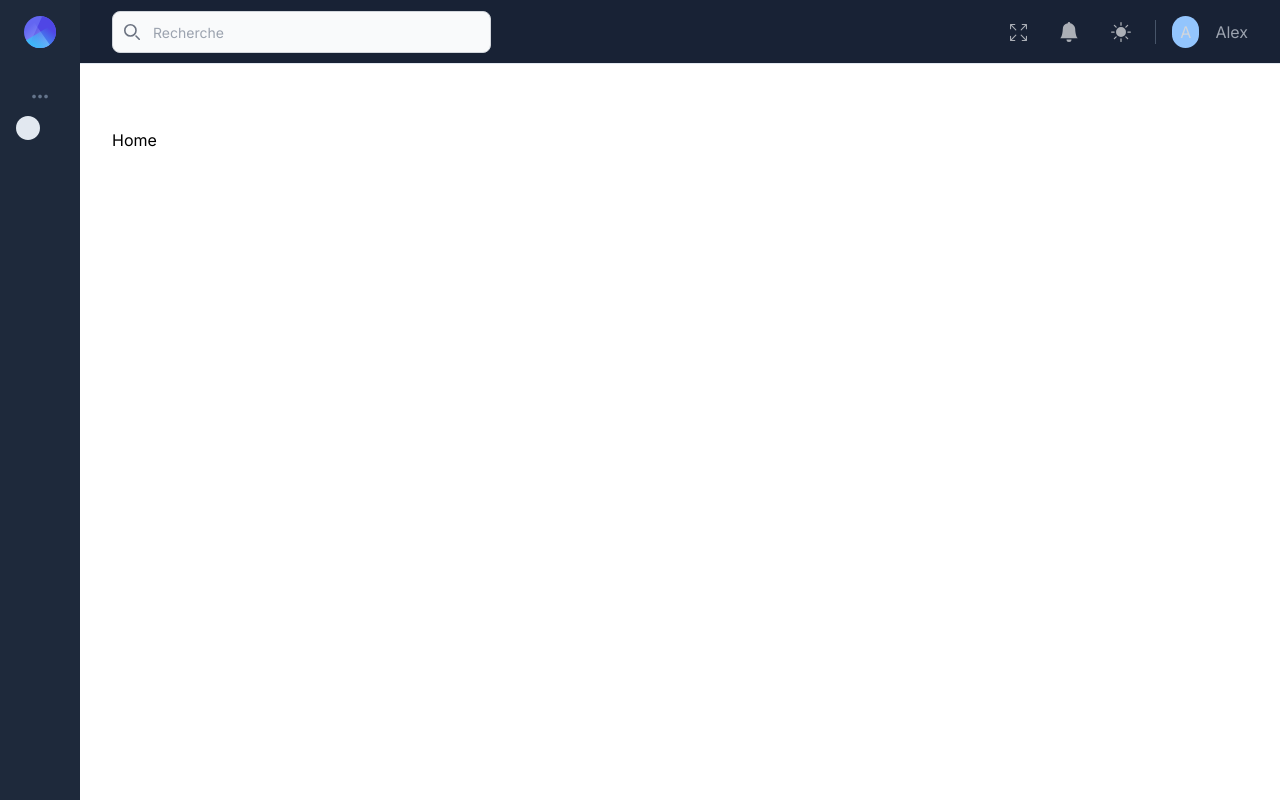
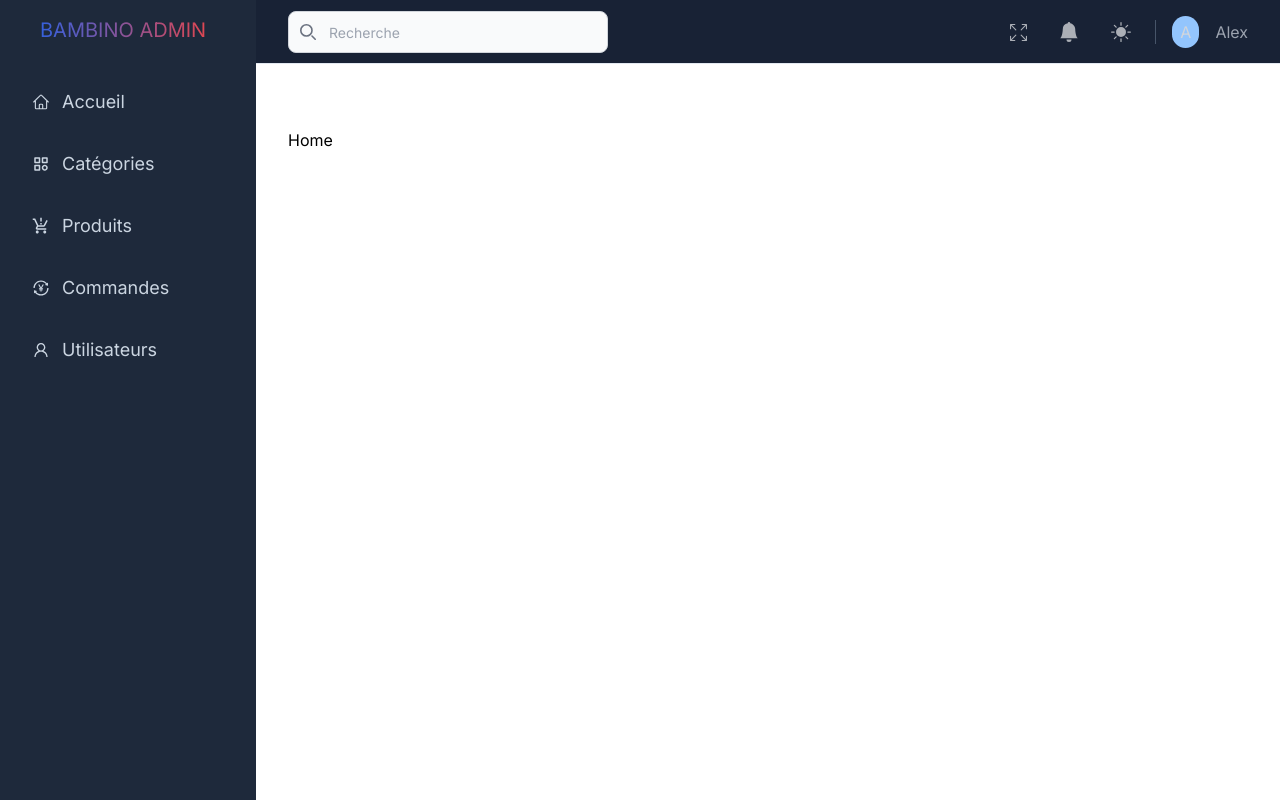
Before and after one commit to alexissengangabo07/babyshop, a Next.js app in the folder web/: page /dashboard in a window 1280 px wide. Built offline with nearby package versions, Linux system fonts and the light colour scheme.

Commit message:
style sidebar

```diff
--- a/web/src/app/layout.tsx
+++ b/web/src/app/layout.tsx
@@ -2,7 +2,10 @@ import type { Metadata } from 'next'
 import { Inter } from 'next/font/google'
 import './globals.css'
 
-const inter = Inter({ subsets: ['latin'] })
+const inter = Inter({
+  weight: ["400", "500", "600", "700", "800", "900"],
+  subsets: ['latin']
+});
 
 export const metadata: Metadata = {
   title: 'Bambino Boss Shop',
--- a/web/src/components/dashboard/Header.tsx
+++ b/web/src/components/dashboard/Header.tsx
@@ -18,7 +18,7 @@ const Header = () => {
                                 <div className="relative">
                                     <div className="absolute inset-y-0 start-0 flex items-center ps-3 pointer-events-none">
                                         <svg className="w-4 h-4 text-gray-500 dark:text-gray-400" aria-hidden="true" xmlns="http://www.w3.org/2000/svg" fill="none" viewBox="0 0 20 20">
-                                            <path stroke="currentColor" stroke-linecap="round" stroke-linejoin="round" stroke-width="2" d="m19 19-4-4m0-7A7 7 0 1 1 1 8a7 7 0 0 1 14 0Z" />
+                                            <path stroke="currentColor" strokeLinecap="round" strokeLinejoin="round" strokeWidth="2" d="m19 19-4-4m0-7A7 7 0 1 1 1 8a7 7 0 0 1 14 0Z" />
                                         </svg>
                                     </div>
                                     <input
--- a/web/src/components/dashboard/Sidebar.tsx
+++ b/web/src/components/dashboard/Sidebar.tsx
@@ -1,35 +1,23 @@
 "use client"
-import React, { useState, useEffect, useRef } from 'react';
+import { MdProductionQuantityLimits } from 'react-icons/md';
+import { BiCategory } from 'react-icons/bi';
+import { AiOutlineTransaction, AiOutlineUser } from 'react-icons/ai';
+import { HiOutlineHome } from 'react-icons/hi2';
+import Image from 'next/image';
 
 function Sidebar() {
 
-    const trigger = useRef(null);
-    const sidebar = useRef(null);
-
-    const storedSidebarExpanded = localStorage.getItem('sidebar-expanded');
-    const [sidebarExpanded, setSidebarExpanded] = useState(storedSidebarExpanded === null ? false : storedSidebarExpanded === 'true');
-
     return (
         <div>
-            {/* Sidebar backdrop (mobile only) */}
-            <div
-                className={`fixed inset-0 bg-slate-900 bg-opacity-30 z-40 lg:hidden lg:z-auto transition-opacity duration-200
-        }`}
-                aria-hidden="true"
-            ></div>
-
             {/* Sidebar */}
             <div
-                id="sidebar"
-                ref={sidebar}
-                className={`flex flex-col absolute z-40 left-0 top-0 lg:static lg:left-auto lg:top-auto lg:translate-x-0 h-screen overflow-y-scroll lg:overflow-y-auto no-scrollbar w-64 lg:w-20 lg:sidebar-expanded:!w-64 2xl:!w-64 shrink-0 bg-slate-800 p-4 transition-all duration-200 ease-in-out
+                className={`flex flex-col absolute z-40 left-0 top-0 lg:static lg:left-auto lg:top-auto lg:translate-x-0 h-screen overflow-y-scroll lg:overflow-y-auto no-scrollbar w-64 lg:sidebar-expanded:!w-64 2xl:!w-64 shrink-0 bg-slate-800 p-4 pt-0 transition-all duration-200 ease-in-out
         }`}
             >
                 {/* Sidebar header */}
-                <div className="flex justify-between mb-10 pr-3 sm:px-2">
+                <div className="flex justify-between pr-3 sm:px-2">
                     {/* Close button */}
-                    <button
-                        ref={trigger}
+                    <a
                         className="lg:hidden text-slate-500 hover:text-slate-400"
                         aria-controls="sidebar"
                     >
@@ -37,31 +25,11 @@ function Sidebar() {
                         <svg className="w-6 h-6 fill-current" viewBox="0 0 24 24" xmlns="http://www.w3.org/2000/svg">
                             <path d="M10.7 18.7l1.4-1.4L7.8 13H20v-2H7.8l4.3-4.3-1.4-1.4L4 12z" />
                         </svg>
-                    </button>
+                    </a>
                     {/* Logo */}
-                    <a href="/" className="block">
-                        <svg width="32" height="32" viewBox="0 0 32 32">
-                            <defs>
-                                <linearGradient x1="28.538%" y1="20.229%" x2="100%" y2="108.156%" id="logo-a">
-                                    <stop stopColor="#A5B4FC" stopOpacity="0" offset="0%" />
-                                    <stop stopColor="#A5B4FC" offset="100%" />
-                                </linearGradient>
-                                <linearGradient x1="88.638%" y1="29.267%" x2="22.42%" y2="100%" id="logo-b">
-                                    <stop stopColor="#38BDF8" stopOpacity="0" offset="0%" />
-                                    <stop stopColor="#38BDF8" offset="100%" />
-                                </linearGradient>
-                            </defs>
-                            <rect fill="#6366F1" width="32" height="32" rx="16" />
-                            <path d="M18.277.16C26.035 1.267 32 7.938 32 16c0 8.837-7.163 16-16 16a15.937 15.937 0 01-10.426-3.863L18.277.161z" fill="#4F46E5" />
-                            <path
-                                d="M7.404 2.503l18.339 26.19A15.93 15.93 0 0116 32C7.163 32 0 24.837 0 16 0 10.327 2.952 5.344 7.404 2.503z"
-                                fill="url(#logo-a)"
-                            />
-                            <path
-                                d="M2.223 24.14L29.777 7.86A15.926 15.926 0 0132 16c0 8.837-7.163 16-16 16-5.864 0-10.991-3.154-13.777-7.86z"
-                                fill="url(#logo-b)"
-                            />
-                        </svg>
+                    <a href="/dashboard" className="block">
+                        {/* <Image src={'/bambino.png'} alt="" width={120} height={120} /> */}
+                        <p className='text-lg lg:text-xl p-4 bg-gradient-to-r from-blue-600 to-red-500 bg-clip-text text-transparent'>BAMBINO ADMIN</p>
                     </a>
                 </div>
 
@@ -69,87 +37,97 @@ function Sidebar() {
                 <div className="space-y-8">
                     {/* Pages group */}
                     <div>
-                        <h3 className="text-xs uppercase text-slate-500 font-semibold pl-3">
-                            <span className="hidden lg:block lg:sidebar-expanded:hidden 2xl:hidden text-center w-6" aria-hidden="true">
-                                •••
-                            </span>
-                            <span className="lg:hidden lg:sidebar-expanded:block 2xl:block">Pages</span>
-                        </h3>
                         <ul className="mt-3">
+                            <li
+                                className={`rounded-sm mb-0.5 last:mb-0 transition duration-1000 focus:text-white hover:bg-[#374151] p-4 cursor-pointer`}
+                            >
                                 <a
                                     href="#0"
-                                className={`block text-slate-200 truncate transition duration-150 hover:text-white'
+                                    className={`block text-slate-300 rounded-sm truncate  w-full
                                                     }`}
                                 >
                                     <div className="flex items-center justify-between">
                                         <div className="flex items-center">
-                                        <svg className="shrink-0 h-6 w-6" viewBox="0 0 24 24">
-                                            <path
-                                                className={`fill-current 'text-slate-400
-                                                    }`}
-                                                d="M12 0C5.383 0 0 5.383 0 12s5.383 12 12 12 12-5.383 12-12S18.617 0 12 0z"
-                                            />
-                                            <path
-                                                className={`fill-current 'text-slate-600'
-                                                    }`}
-                                                d="M12 3c-4.963 0-9 4.037-9 9s4.037 9 9 9 9-4.037 9-9-4.037-9-9-9z"
-                                            />
-                                            <path
-                                                className={`fill-current 'text-slate-400'
-                                                    }`}
-                                                d="M12 15c-1.654 0-3-1.346-3-3 0-.462.113-.894.3-1.285L6 6l4.714 3.301A2.973 2.973 0 0112 9c1.654 0 3 1.346 3 3s-1.346 3-3 3z"
-                                            />
-                                        </svg>
-                                        <span className="text-sm font-medium ml-3 lg:opacity-0 lg:sidebar-expanded:opacity-100 2xl:opacity-100 duration-200">
-                                            Dashboard
+                                            <HiOutlineHome size={18} />
+                                            <span className="text-lg ml-3 lg:sidebar-expanded:opacity-100 duration-200">
+                                                Accueil
                                             </span>
-                                    </div>
-                                    {/* Icon */}
-                                    <div className="flex shrink-0 ml-2">
-                                        <svg className="w-3 h-3 shrink-0 ml-1 fill-current text-slate-400 " viewBox="0 0 12 12">
-                                            <path d="M5.9 11.4L.5 6l1.4-1.4 4 4 4-4L11.3 6z" />
-                                        </svg>
                                         </div>
                                     </div>
                                 </a>
-                            <div className="lg:hidden lg:sidebar-expanded:block 2xl:block">
-                                <ul className={`pl-9 mt-1 ${!open && 'hidden'}`}>
-                                    <li className="mb-1 last:mb-0">
+                            </li>
+                            <li
+                                className={`rounded-sm mb-0.5 last:mb-0 transition duration-1000 focus:text-white hover:bg-[#374151] p-4 cursor-pointer`}
+                            >
                                 <a
-                                            href="/"
-                                            className="
-                                                                block transition duration-150 truncate ' text-slate-400 hover:text-slate-200
-                                                            "
+                                    href="#0"
+                                    className={`block text-slate-300 rounded-sm truncate  w-full
+                                                    }`}
                                 >
-                                            <span className="text-sm font-medium lg:opacity-0 lg:sidebar-expanded:opacity-100 2xl:opacity-100 duration-200">
-                                                Main
+                                    <div className="flex items-center justify-between">
+                                        <div className="flex items-center">
+                                            <BiCategory size={18} />
+                                            <span className="text-lg ml-3 lg:sidebar-expanded:opacity-100 duration-200">
+                                                Catégories
                                             </span>
+                                        </div>
+                                    </div>
                                 </a>
                             </li>
-                                    <li className="mb-1 last:mb-0">
+                            <li
+                                className={`rounded-sm mb-0.5 last:mb-0 transition duration-1000 focus:text-white hover:bg-[#374151] p-4 cursor-pointer`}
+                            >
                                 <a
-                                            href="/dashboard/analytics"
-                                            className="block transition duration-150 truncate text-slate-400 hover:text-slate-200')
-                                                            "
+                                    href="#0"
+                                    className={`block text-slate-300 rounded-sm truncate  w-full
+                                                    }`}
                                 >
-                                            <span className="text-sm font-medium lg:opacity-0 lg:sidebar-expanded:opacity-100 2xl:opacity-100 duration-200">
-                                                Analytics
+                                    <div className="flex items-center justify-between">
+                                        <div className="flex items-center">
+                                            <MdProductionQuantityLimits size={18} />
+                                            <span className="text-lg ml-3 lg:sidebar-expanded:opacity-100 duration-200">
+                                                Produits
                                             </span>
+                                        </div>
+                                    </div>
                                 </a>
                             </li>
-                                    <li className="mb-1 last:mb-0">
+                            <li
+                                className={`rounded-sm mb-0.5 last:mb-0 transition duration-1000 focus:text-white hover:bg-[#374151] p-4 cursor-pointer`}
+                            >
                                 <a
-                                            href="/dashboard/fintech"
-                                            className="block transition duration-150 truncate text-slate-400 hover:text-slate-200"
+                                    href="#0"
+                                    className={`block text-slate-300 rounded-sm truncate  w-full
+                                                    }`}
                                 >
-                                            <span className="text-sm font-medium lg:opacity-0 lg:sidebar-expanded:opacity-100 2xl:opacity-100 duration-200">
-                                                Fintech
+                                    <div className="flex items-center justify-between">
+                                        <div className="flex items-center">
+                                            <AiOutlineTransaction size={18} />
+                                            <span className="text-lg ml-3 lg:sidebar-expanded:opacity-100 duration-200">
+                                                Commandes
                                             </span>
+                                        </div>
+                                    </div>
                                 </a>
                             </li>
-                                </ul>
+                            <li
+                                className={`rounded-sm mb-0.5 last:mb-0 transition duration-1000 focus:text-white hover:bg-[#374151] p-4 cursor-pointer`}
+                            >
+                                <a
+                                    href="#0"
+                                    className={`block text-slate-300 rounded-sm truncate  w-full
+                                                    }`}
+                                >
+                                    <div className="flex items-center justify-between">
+                                        <div className="flex items-center">
+                                            <AiOutlineUser size={18} />
+                                            <span className="text-lg ml-3 lg:sidebar-expanded:opacity-100 duration-200">
+                                                Utilisateurs
+                                            </span>
                                         </div>
-
+                                    </div>
+                                </a>
+                            </li>
                         </ul>
                     </div>
                 </div>
```
Lines whose indentation alone changed are shown as unchanged.
